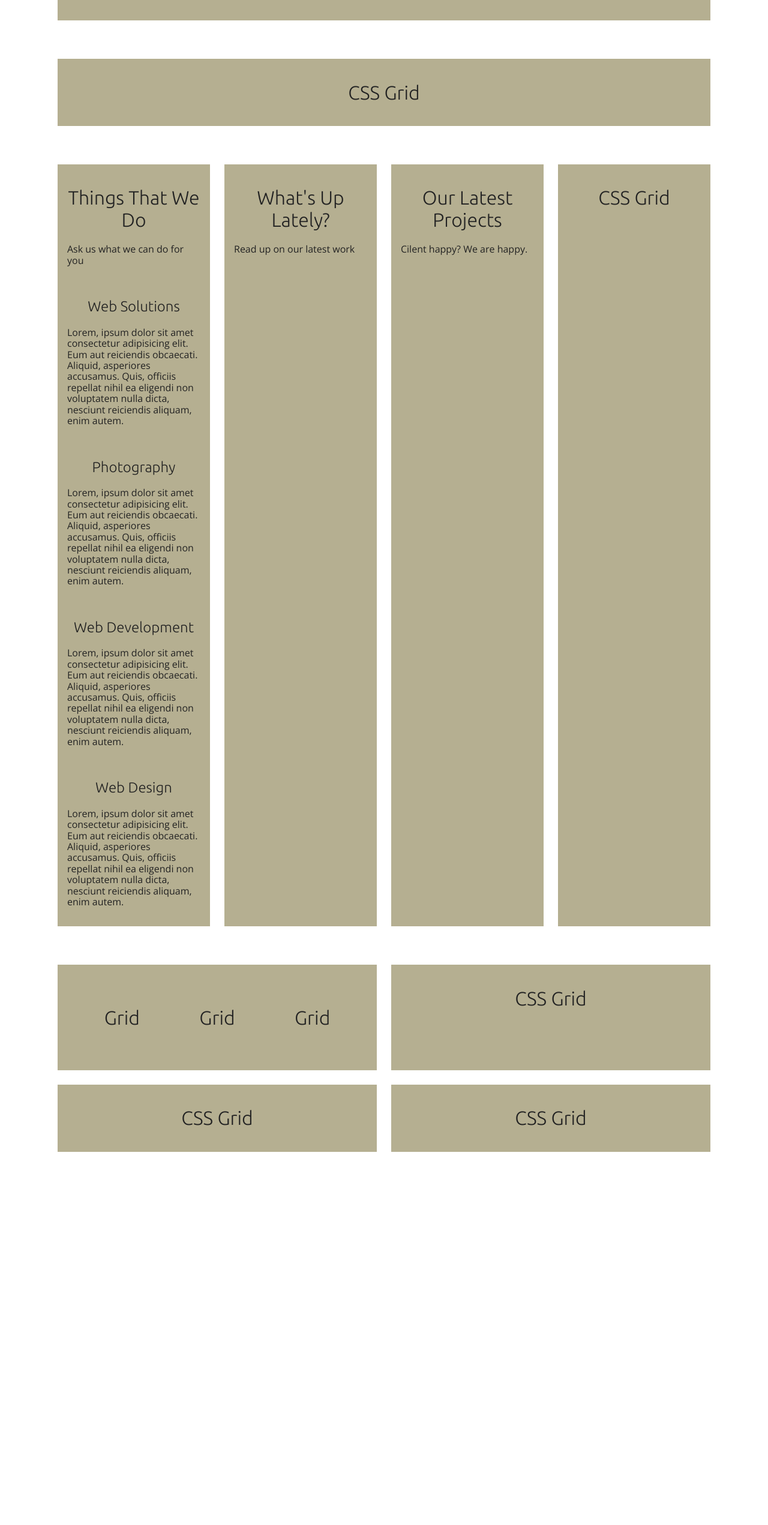
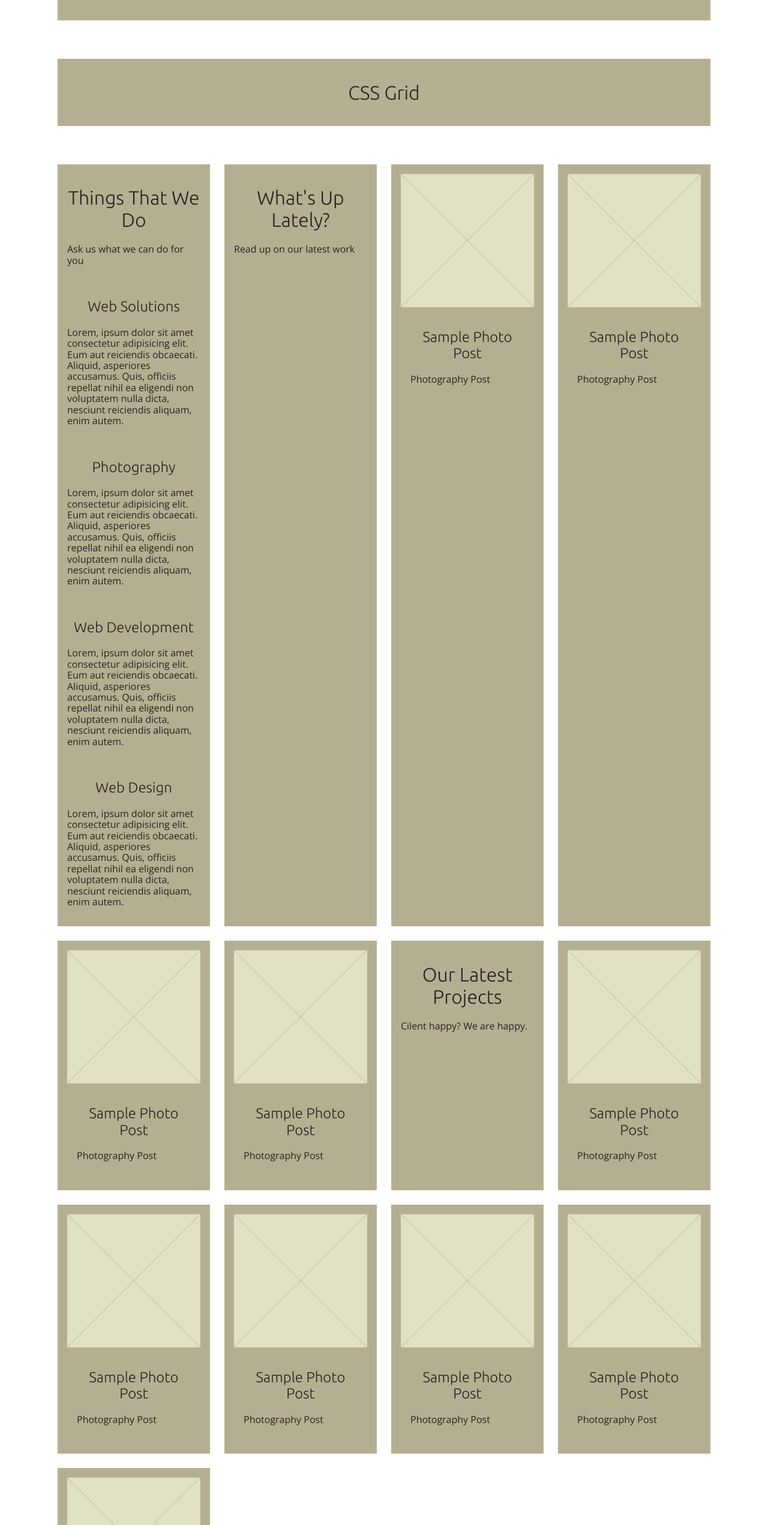
Before and after one commit to justinweiyungwu/week4project1, a website built with Parcel: page cssgrid/index.html in a window 1280 px wide. Shown: the part 258-2800 px from the top of the page at 60% size. Before the commit the page ends 2210 px from the top, so only its background shows below. Built offline with nearby package versions, Linux system fonts and the light colour scheme; files whose address does not match are found by name.

Commit message:
changes to index.html, mobile mockup template finished, added some styles in main.css

```diff
--- a/cssgrid/css/main.css
+++ b/cssgrid/css/main.css
@@ -158,7 +158,20 @@ header {
         justify-content: right;
 
        }
-}
+       .bottom {
+        display: none;
+       }
+     .grid-container {
+        display: grid;
+        grid-template-columns: 1fr 2fr;
+        grid-gap: 2em;
+     }
+     .two {
+        margin-bottom: 8rem;
+
+     }
+
+    }
 
 
 /* 2.3 medium and up */
--- a/cssgrid/index.html
+++ b/cssgrid/index.html
@@ -76,11 +76,78 @@
                 <p>Read up on our latest work</p>
             </div>
             <div class="col">
+                <img src="placeholder.svg" alt="image">
+                <div class="row-bottom-col">
+                    <h2>Sample Photo Post</h2>
+                   <p>Photography Post</p>
+                </div>
+            </div>
+            <div class="col">
+                <img src="placeholder.svg" alt="image">
+                <div class="row-bottom-col">
+                    <h2>Sample Photo Post</h2>
+                   <p>Photography Post</p>
+                </div>
+            </div>
+            <div class="col">
+                <img src="placeholder.svg" alt="image">
+                <div class="row-bottom-col">
+                    <h2>Sample Photo Post</h2>
+                   <p>Photography Post</p>
+                </div>
+            </div>
+            <div class="col">
+                <img src="placeholder.svg" alt="image">
+                <div class="row-bottom-col">
+                    <h2>Sample Photo Post</h2>
+                   <p>Photography Post</p>
+                </div>
+            </div>
+            <div class="col">
                 <h1>Our Latest Projects</h1>
                 <p>Cilent happy? We are happy.</p>
             </div>
             <div class="col">
-                <h1>CSS Grid</h1>
+                <img src="placeholder.svg" alt="image">
+                <div class="row-bottom-col">
+                    <h2>Sample Photo Post</h2>
+                   <p>Photography Post</p>
+                </div>
+            </div>
+            <div class="col">
+                <img src="placeholder.svg" alt="image">
+                <div class="row-bottom-col">
+                    <h2>Sample Photo Post</h2>
+                   <p>Photography Post</p>
+                </div>
+            </div>
+            <div class="col">
+                <img src="placeholder.svg" alt="image">
+                <div class="row-bottom-col">
+                    <h2>Sample Photo Post</h2>
+                   <p>Photography Post</p>
+                </div>
+            </div>
+            <div class="col">
+                <img src="placeholder.svg" alt="image">
+                <div class="row-bottom-col">
+                    <h2>Sample Photo Post</h2>
+                   <p>Photography Post</p>
+                </div>
+            </div>
+            <div class="col">
+                <img src="placeholder.svg" alt="image">
+                <div class="row-bottom-col">
+                    <h2>Sample Photo Post</h2>
+                   <p>Photography Post</p>
+                </div>
+            </div>
+            <div class="col">
+                <img src="placeholder.svg" alt="image">
+                <div class="row-bottom-col">
+                    <h2>Sample Photo Post</h2>
+                   <p>Photography Post</p>
+                </div>
             </div>
         </div>
     </div>
@@ -111,7 +178,50 @@
             </div>
         </div>
     </div>
-
+<footer>
+    <div class="grid-container">
+<div class="row">
+    <div class="col">
+        <img src="placeholder.svg" alt="image">
+    </div>
+</div>
+<div class="row">
+    <div class="col">
+        <p>Lorem ipsum dolor sit amet consectetur, adipisicing elit.
+            Laboriosam fuga accusamus, rerum praesentium dignissimos ratione quidem consequatur nemo aspernatur? Aspernatur voluptates aut alias voluptatibus fuga quibusdam repellendus qui ducimus officia?</p>
+    </div>
+</div>
+</div>
+<div class="row">
+    <div class="col">
+    <img src="placeholder.svg" alt="">
+    <img src="placeholder.svg" alt="">
+    <img src="placeholder.svg" alt="">
+    <img src="placeholder.svg" alt="">
+    <img src="placeholder.svg" alt="">
+  </div>
+  <div class="col">
+    <h2>Recent Tweets</h2>
+    <hr>
+  </div>
+  <div class="grid-container two">
+  <div class="row">
+    <div class="col">
+    <img src="placeholder.svg" alt="">
+    <img src="placeholder.svg" alt="">
+    </div>
+  </div>
+  <div class="row">
+    <div class="col">
+        <p>Lorem ipsum dolor sit amet consectetur adipisicing elit. Provident fuga ad cum beatae,
+            eveniet hic incidunt commodi aperiam eligendi alias adipisci delectus quas quaerat sunt accusantium dignissimos id esse possimus.</p>
+            <p>Lorem ipsum dolor sit amet consectetur adipisicing elit. Provident fuga ad cum beatae,
+                eveniet hic incidunt commodi aperiam eligendi alias adipisci delectus quas quaerat sunt accusantium dignissimos id esse possimus.</p>
+    </div>
+  </div>
+</div>
+</div>
+</footer>
     <script src="js/vendor/modernizr-3.11.2.min.js"></script>
     <script src="js/plugins.js"></script>
     <script src="js/main.js"></script>
```
Also changed, not shown: 1 other file.
